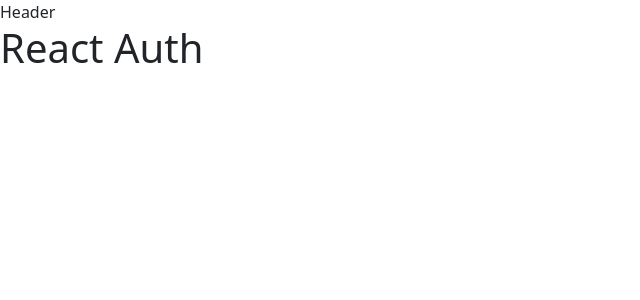
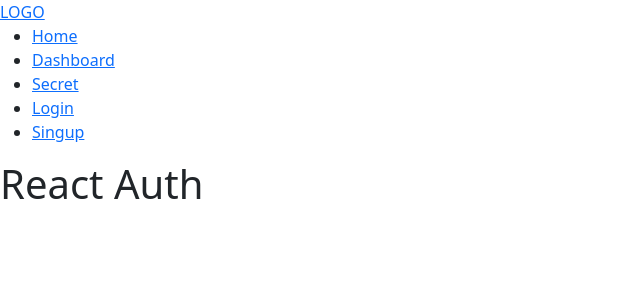
Before and after one commit to JHUMBERTTO/React-Authentication, a React (Vite) app: page / in a window 1280 px wide. Shown: the top 300 px of the page, without its empty margins (0-640 px from the left). Built offline with nearby package versions, Linux system fonts and the light colour scheme.

Commit message:
Header using BEM

```diff
--- a/src/components/Header/Header.jsx
+++ b/src/components/Header/Header.jsx
@@ -2,7 +2,26 @@ import './header.scss'
 
 const Header = () => {
   return (
-    <div>Header</div>
+    <nav className='header'>
+      <a href='/' className='headerLogo'>LOGO</a>
+      <ul className='headerNavList'>
+        <li className='headerListItem'>
+        <a href='/' className='HeaderItemLink'>Home</a>
+          </li>
+        <li className='headerListItem'>
+        <a href='/dashboard' className='HeaderItemLink'>Dashboard</a>
+          </li>
+        <li className='headerListItem'>
+        <a href='/secret' className='HeaderItemLink'>Secret</a>
+          </li>
+        <li className='headerListItem'>
+        <a href='/login' className='HeaderItemLink'>Login</a>
+          </li>
+        <li className='headerListItem'>
+        <a href='/singup' className='HeaderItemLink'>Singup</a>
+        </li>
+      </ul>
+    </nav>
   )
 }
 
```
